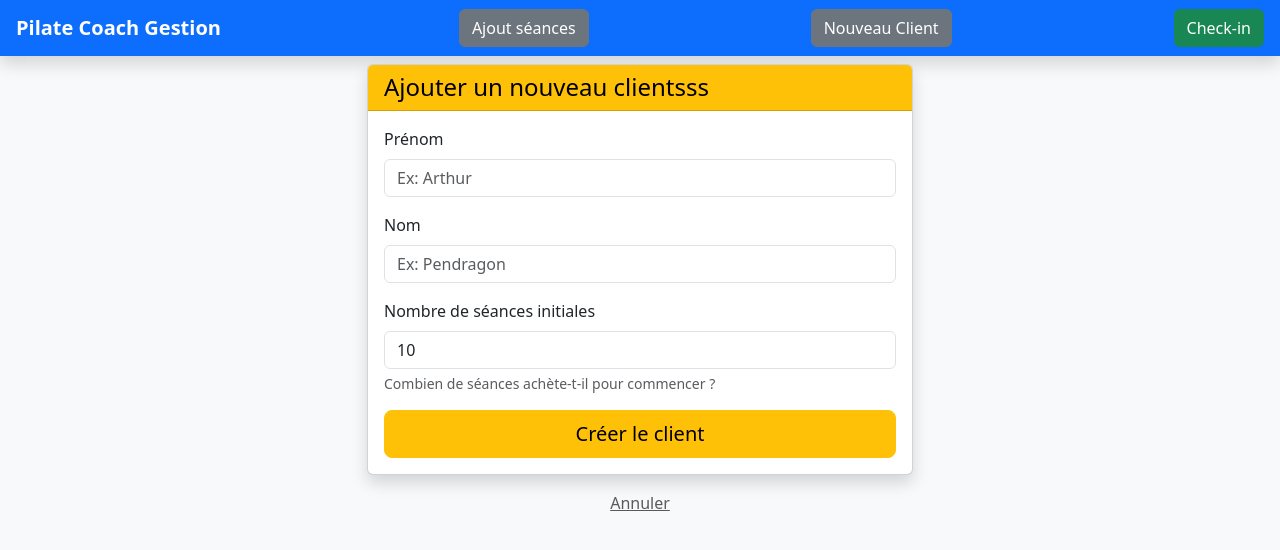
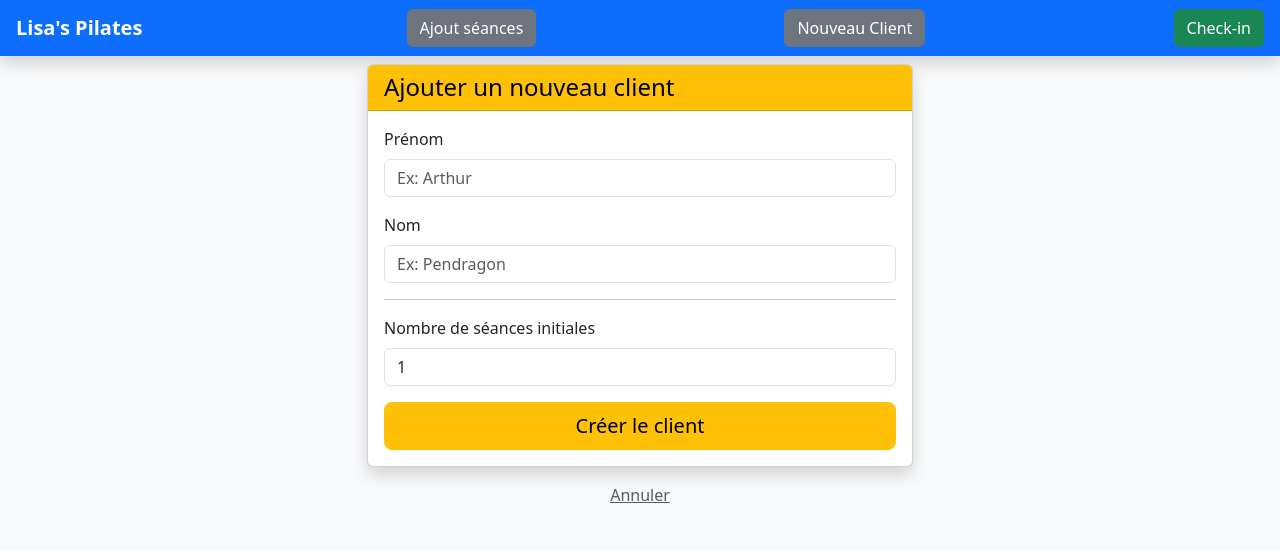
Before and after one commit to LancelotD-215/Projet_pilate_maman, a Flask app: page /ajout_client in a window 1280 px wide. Shown: the top 550 px of the page. Run offline with Flask 3, Linux system fonts and the light colour scheme; some libraries are stand-ins or nearby versions.

Commit message:
fix: modification de l'affichage

```diff
--- a/templates/ajout_client.html
+++ b/templates/ajout_client.html
@@ -6,7 +6,8 @@
     <div class="col-md-6">
         <div class="card shadow">
             <div class="card-header bg-warning text-black">
-                <h4 class="mb-0">Ajouter un nouveau clientsss</h4>
+                <h4 class="mb-0">Ajouter un nouveau client
+                </h4>
             </div>
             <div class="card-body">
 
@@ -22,10 +23,9 @@
                         <input type="text" class="form-control" name="nom" placeholder="Ex: Pendragon" required>
                     </div>
 
-                    <div class="mb-3">
+                    <hr> <div class="mb-3">
                         <label class="form-label">Nombre de séances initiales</label>
-                        <input type="number" class="form-control" name="seances_initiales" value="10" min="0" required>
-                        <div class="form-text">Combien de séances achète-t-il pour commencer ?</div>
+                        <input type="number" class="form-control" name="seances_initiales" value="1" min="0" required>
                     </div>
 
                     <div class="d-grid">
--- a/templates/index.html
+++ b/templates/index.html
@@ -7,13 +7,13 @@
 </div>
 
 <div class="row justify-content-center"> <!-- Ligne Bootstrap pour aligner les colonnes au centre -->
-    <div class="col-md-8"> <!-- Colonne de taille moyenne (8/12), md pour medium sur les écrans moyens -->
+    <div class="col-md-10"> <!-- Colonne de taille moyenne (8/12), md pour medium sur les écrans moyens -->
         <div class="card shadow-sm"> <!-- Carte Bootstrap (zone encadrée), et ombre légère (sm pour small) -->
             <div class="card-header bg-white"> <!-- En-tête de la carte avec fond blanc -->
                 <h4 class="mb-0">Liste des clients</h4>
             </div>
             <div class="card-body p-0"> <!-- Corps de la carte avec padding nul -->
-                <table class="table table-striped mb-0"> <!-- Table Bootstrap avec lignes alternées (striped) et marge basse nulle -->
+                <table id="tableauClients" class="table table-striped mb-0"> <!-- Table Bootstrap avec lignes alternées (striped) et marge basse nulle -->
                     <thead>
                         <tr>
                             <th>Prénom</th>
--- a/templates/layout.html
+++ b/templates/layout.html
@@ -3,14 +3,15 @@
 <head>
     <meta charset="UTF-8">
     <meta name="viewport" content="width=device-width, initial-scale=1.0"> <!-- Pour le responsive design (adaptation aux différentes tailles d'écran) -->
-    <title>Gestion clients pilate</title> <!-- Titre de la page -->
+    <title>Pilate Gestion</title> <!-- Titre de la page -->
     <link href="https://cdn.jsdelivr.net/npm/bootstrap@5.3.0/dist/css/bootstrap.min.css" rel="stylesheet"> <!-- Lien vers le CSS de Bootstrap -->
+    <link rel="stylesheet" href="https://cdn.datatables.net/1.13.4/css/dataTables.bootstrap5.min.css">
 </head>
 <body class="bg-light"> <!-- Class Bootstrap pour un fond clair -->
 
     <nav class="navbar navbar-expand-lg navbar-dark bg-primary mb-2 shadow"> <!-- Barre de navigation avec class Bootstrap : fond bleu, texte blanc, marge de 4, ombre -->
         <div class="container-fluid px-3"> <!-- Conteneur Bootstrap pour centrer le contenu avec padding horizontal de 3 -->
-            <a class="navbar-brand fw-bold" href="/">Pilate Coach Gestion</a> <!-- Lien vers la page d'accueil avec le nom du site, texte en gras -->
+            <a class="navbar-brand fw-bold" href="/">Lisa's Pilates</a> <!-- Lien vers la page d'accueil avec le nom du site, texte en gras -->
             <a class="btn btn-secondary" href="/ajout_seances">Ajout séances</a>
             <a class="btn btn-secondary" href="/ajout_client">Nouveau Client</a>
             <a class="btn btn-success" href="/presence">Check-in</a> <!-- Bouton vert pour noter la présence -->
@@ -23,5 +24,38 @@
     </div>
 
     <script src="https://cdn.jsdelivr.net/npm/bootstrap@5.3.0/dist/js/bootstrap.bundle.min.js"></script> <!-- Lien vers le JS de Bootstrap -->
+    <script src="https://code.jquery.com/jquery-3.6.4.min.js"></script>
+
+    <script src="https://cdn.datatables.net/1.13.4/js/jquery.dataTables.min.js"></script>
+    <script src="https://cdn.datatables.net/1.13.4/js/dataTables.bootstrap5.min.js"></script>
+
+    <script>
+        $(document).ready(function () {
+            $('#tableauClients').DataTable({
+                language: {
+                    url: '//cdn.datatables.net/plug-ins/1.13.4/i18n/fr-FR.json'
+                },
+                // --- PERSONNALISATION (Change true par false pour tester) ---
+
+                // Enlever le choix "Afficher 10/25/50 éléments" ?
+                lengthChange: false,  // false = Cache le menu déroulant "Afficher X entrées"
+
+                // Choisir combien de lignes s'affichent par défaut (ex: 5 au lieu de 10)
+                pageLength: 5,
+
+                // Enlever la barre de recherche ?
+                searching: true,     // false = Cache la barre "Rechercher"
+
+                // Enlever la pagination (Page 1, 2, Suivant) ?
+                paging: false,        // false = Affiche TOUT le tableau sur une seule page
+
+                // Enlever le petit texte "Affichage de 1 à 5 sur 12 entrées" ?
+                info: false,          // false = Cache le résumé en bas à gauche
+
+                // Enlever le tri automatique au chargement (pour garder ton ordre SQL) ?
+                ordering: true       // false = Désactive les flèches de tri
+            });
+        });
+    </script>
 </body>
 </html>
--- a/templates/presence.html
+++ b/templates/presence.html
@@ -5,7 +5,7 @@
     <div class="col-md-6">
         <div class="card shadow">
             <div class="card-header bg-success text-white">
-                <h4 class="mb-0">Noter ma présence</h4>
+                <h4 class="mb-0">Noter la présence</h4>
             </div>
             <div class="card-body">
 
```
Also changed, not shown: database_clients.db.
